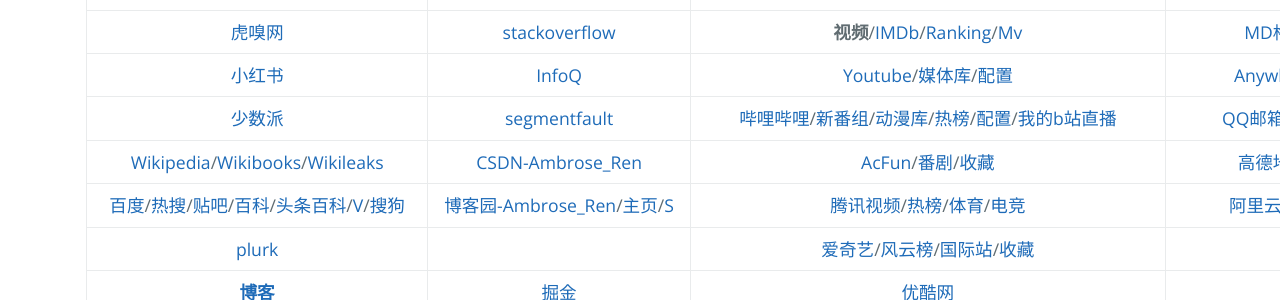
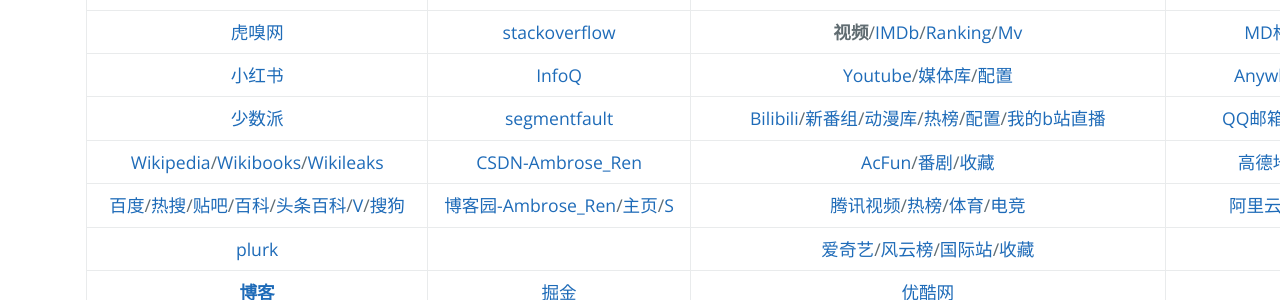
Before and after one commit to AmbroseRen/test, a Jekyll site: the page built from navigation.md, in a window 1280 px wide. Shown: the part 774-1074 px from the top of the page. Built offline with Jekyll 4.4.1, drawn with Linux system fonts in a browser that asks for light colours; our own code applies the rules of GitHub Pages for plain Markdown files; the repository's description, which GitHub fills in, is left out.

Commit message:
Update navigation.md

```diff
--- a/navigation.md
+++ b/navigation.md
@@ -41,7 +41,7 @@
 | [Matters](https://matters.news/) | __IT社区__ | [coursera](https://www.coursera.org/browse/computer-science) | [刘明野](https://tool.liumingye.cn/)/[主页](https://www.liumingye.cn/)/[PD](https://tool.liumingye.cn/password/)/[WP](https://tool.liumingye.cn/wallpaper/)/[St](Art/Shoot/index.md)/[F](Data/Fodder/index.md)/[IP](https://tool.liumingye.cn/ip/)/[麻将](https://tool.liumingye.cn/majiang/) |
 | [虎嗅网](https://www.huxiu.com/) | [stackoverflow](https://stackoverflow.com/) | __视频__/[IMDb](https://m.imdb.com/)/[Ranking](https://www.boxofficemojo.com/weekly/)/[Mv](Art/Movies/index.md) | [MD格式在线排版](https://md.phodal.com/) |
 | [小红书](https://www.xiaohongshu.com/explore) | [InfoQ](https://www.infoq.cn/) | [Youtube](https://www.youtube.com/)/[媒体库](https://www.youtube.com/feed/library)/[配置](https://studio.youtube.com/video/LupojaPC1wc/livestreaming) | [AnywhereAnything](http://lackar.com/aa/) |
-| [少数派](https://sspai.com/) | [segmentfault](https://segmentfault.com/u/ambroseren/users/following) | [哔哩哔哩](https://space.bilibili.com/352834482/fans/follow)/[新番组](https://bgm.liumingye.cn/)/[动漫库](Art/Animes/index.md)/[热榜](https://www.bilibili.com/v/popular/rank/all)/[配置](https://link.bilibili.com/p/center/index#/my-room/start-live)/[我的b站直播](https://live.bilibili.com/22653502) | [QQ邮箱](https://mail.qq.com/)/[万年历](https://wannianrili.bmcx.com/)/[12306](https://kyfw.12306.cn/otn/leftTicket/init) |
+| [少数派](https://sspai.com/) | [segmentfault](https://segmentfault.com/u/ambroseren/users/following) | [Bilibili](https://space.bilibili.com/352834482/fans/follow)/[新番组](https://bgm.liumingye.cn/)/[动漫库](Art/Animes/index.md)/[热榜](https://www.bilibili.com/v/popular/rank/all)/[配置](https://link.bilibili.com/p/center/index#/my-room/start-live)/[我的b站直播](https://live.bilibili.com/22653502) | [QQ邮箱](https://mail.qq.com/)/[万年历](https://wannianrili.bmcx.com/)/[12306](https://kyfw.12306.cn/otn/leftTicket/init) |
 | [Wikipedia](https://www.wikipedia.org/)/[Wikibooks](https://www.wikibooks.org/)/[Wikileaks](https://wikileaks.org/What-is-WikiLeaks.html) | [CSDN-Ambrose_Ren](https://blog.csdn.net/Ambrose_Ren) | [AcFun](https://www.acfun.cn/)/[番剧](https://www.acfun.cn/bangumilist)/[收藏](https://www.acfun.cn/member/favourite) | [高德地图](https://www.amap.com/)/[百度地图](https://map.baidu.com/) |
 | [百度](https://www.baidu.com/)/[热搜](https://top.baidu.com/board)/[贴吧](https://tieba.baidu.com/index.html)/[百科](https://baike.baidu.com/usercenter/lemmas#favorites)/[头条百科](https://www.baike.com/)/[V](https://baike.baidu.com/vbaike#gallary)/[搜狗](https://top.sogou.com/) | [博客园-Ambrose_Ren](https://www.cnblogs.com/rensi/)/[主页](https://home.cnblogs.com/u/rensi/)/[S](https://zzk.cnblogs.com/s/blogpost) | [腾讯视频](https://v.qq.com/biu/u/playlist)/[热榜](https://v.qq.com/biu/ranks/?t=hotsearch)/[体育](https://live.qq.com/match)/[电竞](https://egame.qq.com/gamelist) | [阿里云盘](https://www.aliyundrive.com/drive/)/[百度网盘](https://pan.baidu.com/disk/home)/[C](Data/Clouder.md) |
 | [plurk](https://www.plurk.com/AmbroseRenCN) | []() | [爱奇艺](https://www.iqiyi.com/u/fav)/[风云榜](https://www.iqiyi.com/ranks1/home)/[国际站](https://www.iq.com/)/[收藏](https://www.iq.com/personal?type=favorite) | []() |
```
